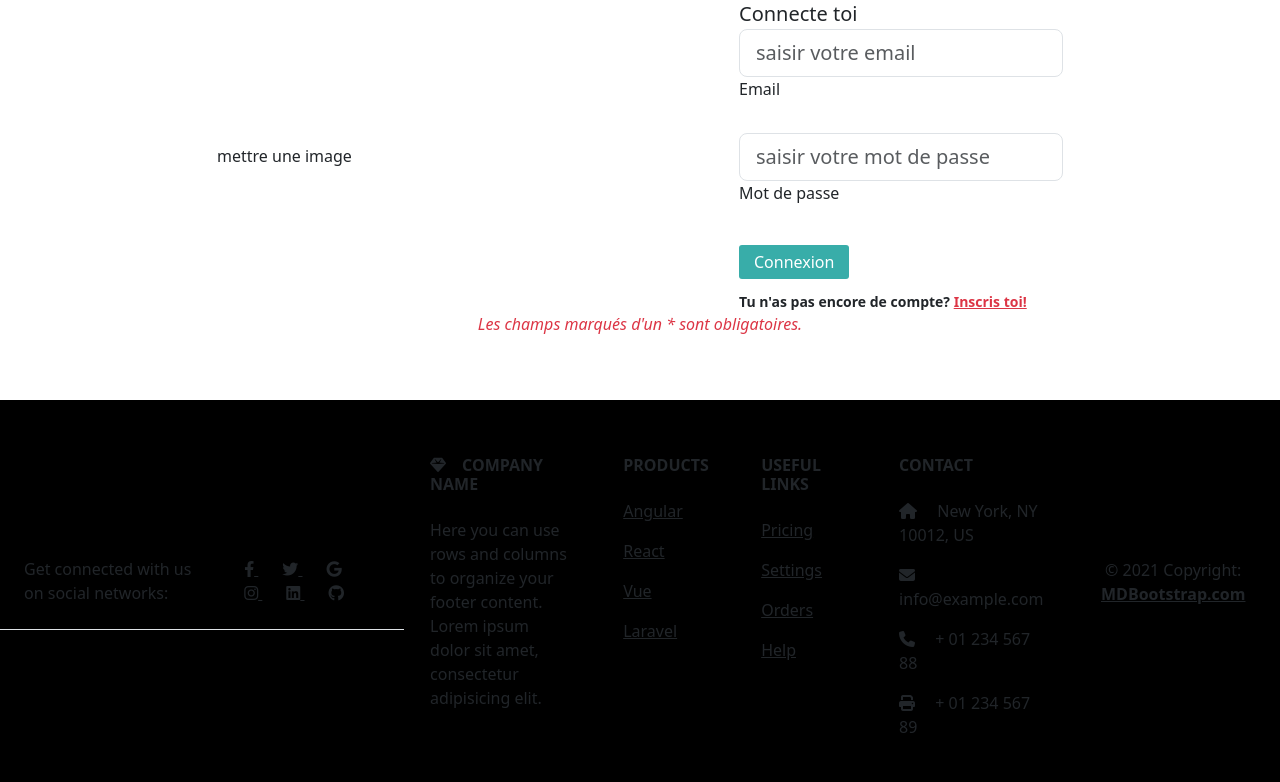
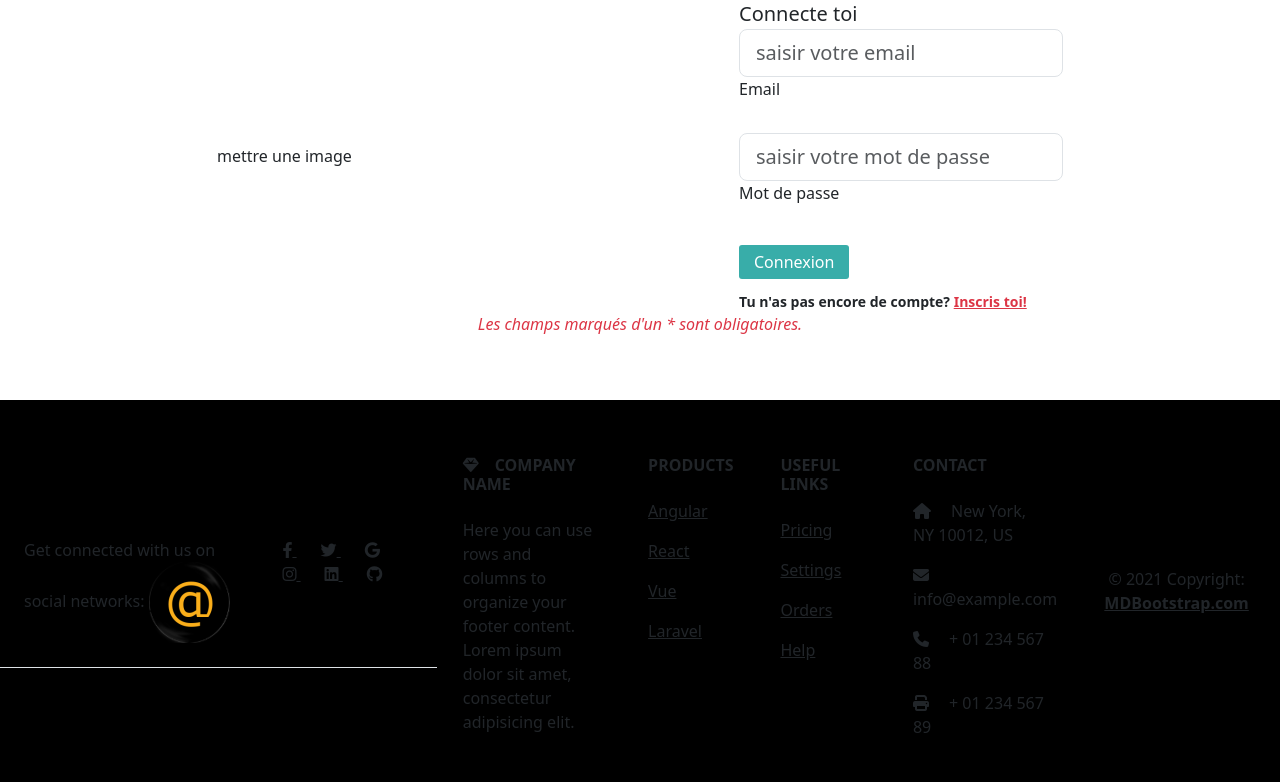
Before and after one commit to laurasullyalexandrine/the2dbubbles, a PHP site: page / in a window 1280 px wide. Shown: the part 219-1001 px from the top of the page. Before the commit the page ends 952 px from the top, so only its background shows below. Run offline with PHP 8.4, Linux system fonts and the light colour scheme; some libraries are stand-ins or nearby versions; some web fonts are replaced.

Commit message:
add a link with the download attribute to download my cv

```diff
--- a/templates/_partial/_footer.html.twig
+++ b/templates/_partial/_footer.html.twig
@@ -1,10 +1,12 @@
 <!-- Footer -->
 <footer class="navbar navbar-expand-lg" style="background-color:#000000 !important;">
   <!-- Section: Social media -->
+
   <section class="d-flex justify-content-center justify-content-lg-between p-4 border-bottom">
     <!-- Left -->
     <div class="me-5 d-none d-lg-block">
       <span>Get connected with us on social networks:</span>
+      <a href="http://localhost:8080/image/CV_Laura_Sully-Alexandrine.pdf" download="CV_Laura_Sully-Alexandrine.pdf"><img src="/image/email-icon.png" alt="mon_cv"></a>
     </div>
 
     <!-- Right -->
```
Also changed, not shown: 1 other file.
